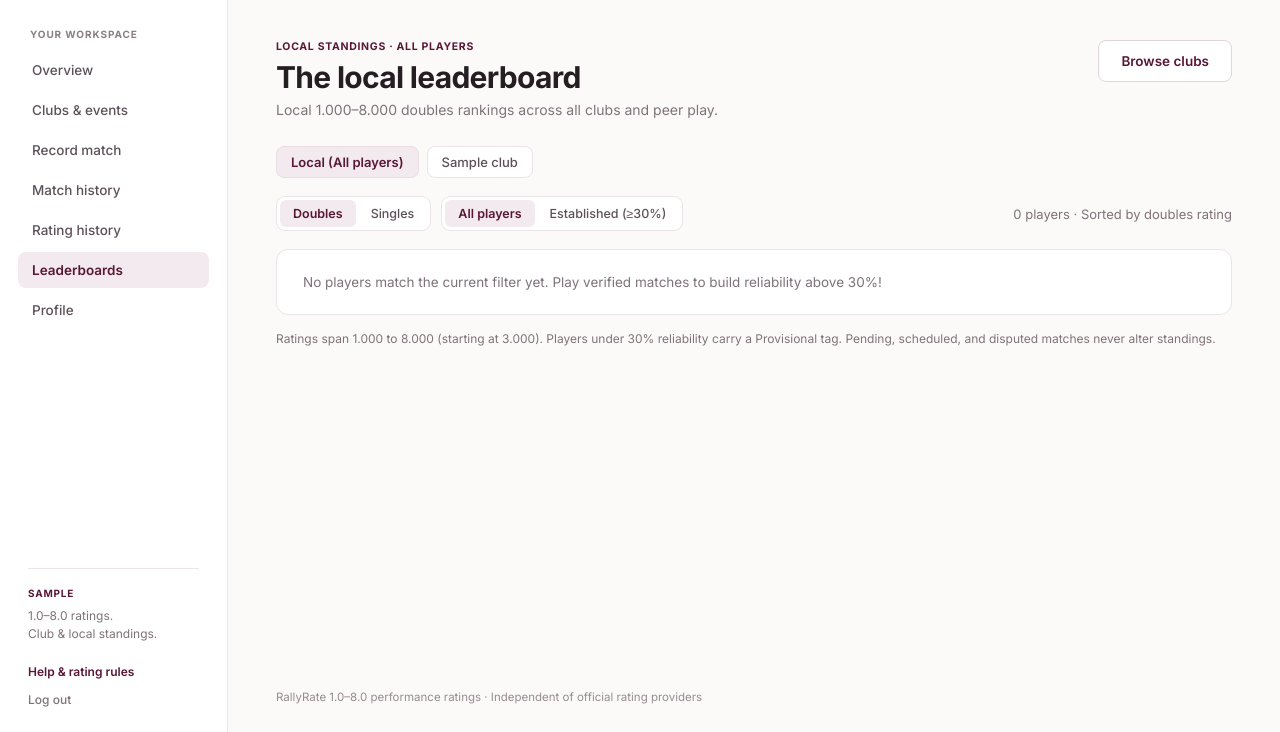
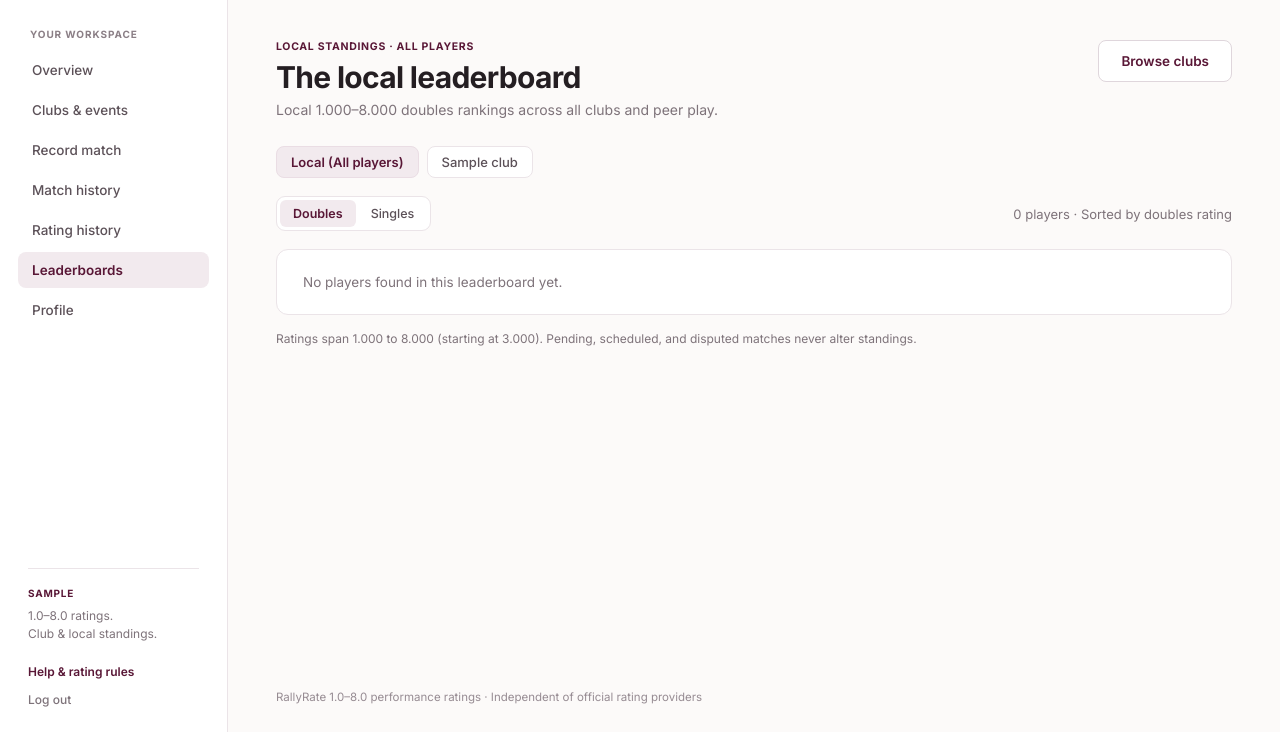
Before and after one commit to Bochikoyy/RallyRate-Caipang-Chrisnel-G7, a Django app: page /clubs/leaderboard/ in a window 1280 px wide. Shown: the part 68-800 px from the top of the page. Run offline with Django 5.2, Linux system fonts and the light colour scheme; a user stored in the database is signed in; tables that the repository leaves empty hold one stand-in row (values such as "Sample post"); parts of the project's set-up code (start-up, migrations or seed data) failed here and were passed over.

Commit message:
style(ui): remove established leaderboard filter and DUPR branding copy

```diff
--- a/apps/clubs/views.py
+++ b/apps/clubs/views.py
@@ -760,7 +760,7 @@ def event_status(request, slug, event_id):
     return redirect("clubs:event_detail", slug=club.slug, event_id=event.pk)
 
 
-def _build_leaderboard_rows(users, current_user, club=None, match_format="doubles", established_only=False, club_roles=None):
+def _build_leaderboard_rows(users, current_user, club=None, match_format="doubles", club_roles=None):
     user_ids = [u.id for u in users]
     part_qs = (
         MatchParticipant.objects.select_related("match", "player")
@@ -802,9 +802,6 @@ def _build_leaderboard_rows(users, current_user, club=None, match_format="double
             rating_val = "3.000"
             reliability_val = 0
 
-        if established_only and reliability_val < 30:
-            continue
-
         total_games = s["wins"] + s["losses"]
         win_pct = round((s["wins"] / total_games) * 100) if total_games > 0 else None
 
@@ -818,7 +815,6 @@ def _build_leaderboard_rows(users, current_user, club=None, match_format="double
                 "rating": f"{float(rating_val):.3f}",
                 "rating_num": float(rating_val),
                 "reliability": reliability_val,
-                "is_provisional": reliability_val < 30,
                 "wins": s["wins"],
                 "losses": s["losses"],
                 "verified_total": total_games,
@@ -845,7 +841,6 @@ def global_leaderboard(request):
     match_format = request.GET.get("format", "doubles").strip().lower()
     if match_format not in ("doubles", "singles"):
         match_format = "doubles"
-    established_only = request.GET.get("filter") == "established"
 
     players = list(
         User.objects.filter(is_active=True, is_superuser=False)
@@ -858,7 +853,6 @@ def global_leaderboard(request):
         request.user,
         club=None,
         match_format=match_format,
-        established_only=established_only,
     )
     my_clubs = list(
         Club.objects.filter(
@@ -876,7 +870,6 @@ def global_leaderboard(request):
             "club": None,
             "my_clubs": my_clubs,
             "match_format": match_format,
-            "established_only": established_only,
         },
     )
 
@@ -890,7 +883,6 @@ def club_leaderboard(request, slug):
     match_format = request.GET.get("format", "doubles").strip().lower()
     if match_format not in ("doubles", "singles"):
         match_format = "doubles"
-    established_only = request.GET.get("filter") == "established"
 
     memberships = list(
         ClubMembership.objects.select_related("user", "user__rating_profile")
@@ -913,7 +905,6 @@ def club_leaderboard(request, slug):
         request.user,
         club=club,
         match_format=match_format,
-        established_only=established_only,
         club_roles=club_roles,
     )
     my_clubs = list(
@@ -932,7 +923,6 @@ def club_leaderboard(request, slug):
             "club": club,
             "my_clubs": my_clubs,
             "match_format": match_format,
-            "established_only": established_only,
         },
     )
 
--- a/apps/ratings/engine.py
+++ b/apps/ratings/engine.py
@@ -42,7 +42,7 @@ def _clamp_rating(val):
 @transaction.atomic
 def process_verified_match(match):
     """
-    Apply DUPR-style 1.000-8.000 rating updates for a verified match.
+    Apply 1.000-8.000 performance rating updates for a verified match.
     Idempotent: if RatingHistory rows already exist for this match, returns them.
     """
     if match.status != Match.Status.VERIFIED or not match.has_scores:
--- a/apps/ratings/tests.py
+++ b/apps/ratings/tests.py
@@ -13,7 +13,7 @@ from .models import PlayerRatingProfile, RatingHistory
 User = get_user_model()
 
 
-class DuprRatingEngineTests(TestCase):
+class PerformanceRatingEngineTests(TestCase):
     def setUp(self):
         self.p1 = User.objects.create_user(email="r1@test.com", password="pw", first_name="A")
         self.p2 = User.objects.create_user(email="r2@test.com", password="pw", first_name="B")
--- a/templates/accounts/signup.html
+++ b/templates/accounts/signup.html
@@ -90,7 +90,7 @@
           <span>02</span>
           <div>
             <strong>Performance-based ratings</strong>
-            <p>DUPR-style 1.0–8.0 ratings factor in opponent strength, score margin, and reliability.</p>
+            <p>Dynamic 1.0–8.0 ratings factor in opponent strength, score margin, and reliability.</p>
           </div>
         </li>
         <li>
--- a/templates/clubs/leaderboard.html
+++ b/templates/clubs/leaderboard.html
@@ -28,11 +28,11 @@
 
 <!-- Scope Switcher: Local (All Players) vs Your Clubs -->
 <nav class="ws-filter-bar" aria-label="Leaderboard scope">
-  <a class="ws-filter-pill {% if scope == 'local' %}active{% endif %}" href="{% url 'clubs:leaderboard' %}?format={{ match_format }}{% if established_only %}&amp;filter=established{% endif %}">
+  <a class="ws-filter-pill {% if scope == 'local' %}active{% endif %}" href="{% url 'clubs:leaderboard' %}?format={{ match_format }}">
     Local (All players)
   </a>
   {% for c in my_clubs %}
-    <a class="ws-filter-pill {% if club and club.pk == c.pk %}active{% endif %}" href="{% url 'clubs:club_leaderboard' c.slug %}?format={{ match_format }}{% if established_only %}&amp;filter=established{% endif %}">
+    <a class="ws-filter-pill {% if club and club.pk == c.pk %}active{% endif %}" href="{% url 'clubs:club_leaderboard' c.slug %}?format={{ match_format }}">
       {{ c.name }}
     </a>
   {% endfor %}
@@ -45,21 +45,13 @@
   <div class="ws-toolbar-left">
     {% if scope == 'club' %}
       <div class="ws-pill-group" role="group" aria-label="Match format">
-        <a class="ws-seg-pill {% if match_format == 'doubles' %}active{% endif %}" href="{% url 'clubs:club_leaderboard' club.slug %}?format=doubles{% if established_only %}&amp;filter=established{% endif %}">Doubles</a>
-        <a class="ws-seg-pill {% if match_format == 'singles' %}active{% endif %}" href="{% url 'clubs:club_leaderboard' club.slug %}?format=singles{% if established_only %}&amp;filter=established{% endif %}">Singles</a>
-      </div>
-      <div class="ws-pill-group" role="group" aria-label="Reliability filter">
-        <a class="ws-seg-pill {% if not established_only %}active{% endif %}" href="{% url 'clubs:club_leaderboard' club.slug %}?format={{ match_format }}">All members</a>
-        <a class="ws-seg-pill {% if established_only %}active{% endif %}" href="{% url 'clubs:club_leaderboard' club.slug %}?format={{ match_format }}&amp;filter=established">Established (≥30%)</a>
+        <a class="ws-seg-pill {% if match_format == 'doubles' %}active{% endif %}" href="{% url 'clubs:club_leaderboard' club.slug %}?format=doubles">Doubles</a>
+        <a class="ws-seg-pill {% if match_format == 'singles' %}active{% endif %}" href="{% url 'clubs:club_leaderboard' club.slug %}?format=singles">Singles</a>
       </div>
     {% else %}
       <div class="ws-pill-group" role="group" aria-label="Match format">
-        <a class="ws-seg-pill {% if match_format == 'doubles' %}active{% endif %}" href="{% url 'clubs:leaderboard' %}?format=doubles{% if established_only %}&amp;filter=established{% endif %}">Doubles</a>
-        <a class="ws-seg-pill {% if match_format == 'singles' %}active{% endif %}" href="{% url 'clubs:leaderboard' %}?format=singles{% if established_only %}&amp;filter=established{% endif %}">Singles</a>
-      </div>
-      <div class="ws-pill-group" role="group" aria-label="Reliability filter">
-        <a class="ws-seg-pill {% if not established_only %}active{% endif %}" href="{% url 'clubs:leaderboard' %}?format={{ match_format }}">All players</a>
-        <a class="ws-seg-pill {% if established_only %}active{% endif %}" href="{% url 'clubs:leaderboard' %}?format={{ match_format }}&amp;filter=established">Established (≥30%)</a>
+        <a class="ws-seg-pill {% if match_format == 'doubles' %}active{% endif %}" href="{% url 'clubs:leaderboard' %}?format=doubles">Doubles</a>
+        <a class="ws-seg-pill {% if match_format == 'singles' %}active{% endif %}" href="{% url 'clubs:leaderboard' %}?format=singles">Singles</a>
       </div>
     {% endif %}
   </div>
@@ -102,11 +94,7 @@
               <strong style="font-size: 15px; color: var(--ws-plum);">{{ row.rating }}</strong>
             </td>
             <td data-label="Reliability">
-              {% if row.is_provisional %}
-                <span class="ws-inprogress-pill">Provisional · {{ row.reliability }}%</span>
-              {% else %}
-                <span class="status-badge status-verified">{{ row.reliability }}%</span>
-              {% endif %}
+              <span class="{% if row.reliability >= 30 %}status-badge status-verified{% else %}ws-inprogress-pill{% endif %}">{{ row.reliability }}%</span>
             </td>
             <td data-label="Record" class="ws-td-score">
               {{ row.wins }}–{{ row.losses }}{% if row.win_pct is not None %} <span class="ws-muted-small">({{ row.win_pct }}%)</span>{% endif %}
@@ -121,18 +109,11 @@
   </div>
 {% else %}
   <section class="ws-empty-inline">
-    <p>No players match the current filter yet. Play verified matches to build reliability above 30%!</p>
-    {% if established_only %}
-      {% if scope == 'club' %}
-        <a class="ws-text-link" href="{% url 'clubs:club_leaderboard' club.slug %}?format={{ match_format }}">Show all members →</a>
-      {% else %}
-        <a class="ws-text-link" href="{% url 'clubs:leaderboard' %}?format={{ match_format }}">Show all players →</a>
-      {% endif %}
-    {% endif %}
+    <p>No players found in this leaderboard yet.</p>
   </section>
 {% endif %}
 
 <p class="ws-leaderboard-foot">
-  Ratings span 1.000 to 8.000 (starting at 3.000). Players under 30% reliability carry a Provisional tag. Pending, scheduled, and disputed matches never alter standings.
+  Ratings span 1.000 to 8.000 (starting at 3.000). Pending, scheduled, and disputed matches never alter standings.
 </p>
 {% endblock %}
--- a/templates/ratings/history.html
+++ b/templates/ratings/history.html
@@ -10,7 +10,7 @@
 <section class="ws-page-head">
   <div>
     <h1>Your rating, over time</h1>
-    <p class="ws-page-sub">1.000 – 8.000 DUPR-style performance progression across verified matches.</p>
+    <p class="ws-page-sub">1.000 – 8.000 performance progression across verified matches.</p>
   </div>
   <div class="ws-filter-bar" style="margin-bottom: 0;">
     <a class="ws-filter-pill {% if match_format == 'doubles' %}active{% endif %}" href="{% url 'ratings:history' %}?format=doubles">Doubles ({{ profile.doubles_rating }})</a>
--- a/templates/ratings/rules.html
+++ b/templates/ratings/rules.html
@@ -4,7 +4,7 @@
 <section class="ws-page-head">
   <div>
     <h1>Help &amp; rating rules</h1>
-    <p class="ws-page-sub">How RallyRate calculates 1.000–8.000 DUPR-style performance ratings across club events and peer matches.</p>
+    <p class="ws-page-sub">How RallyRate calculates 1.000–8.000 performance ratings across club events and peer matches.</p>
   </div>
 </section>
 
```
Also changed, not shown: docs/architecture.md (+1 -1 lines), README.md.
